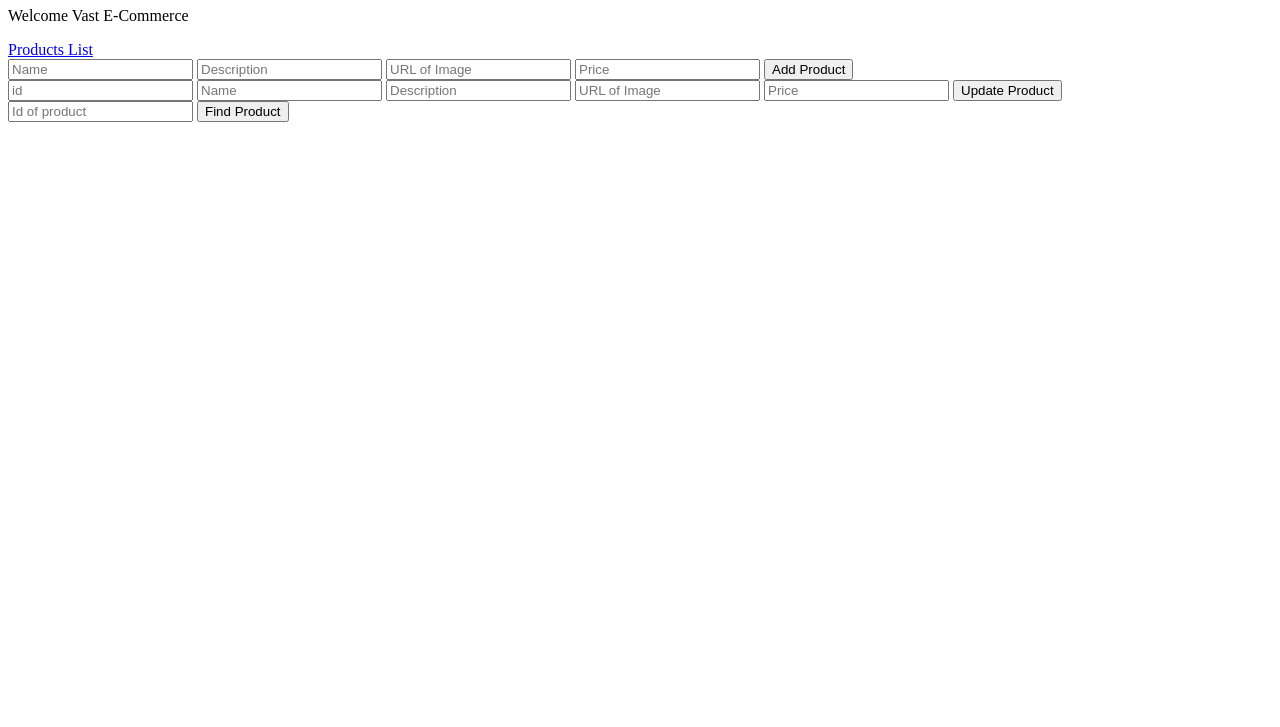
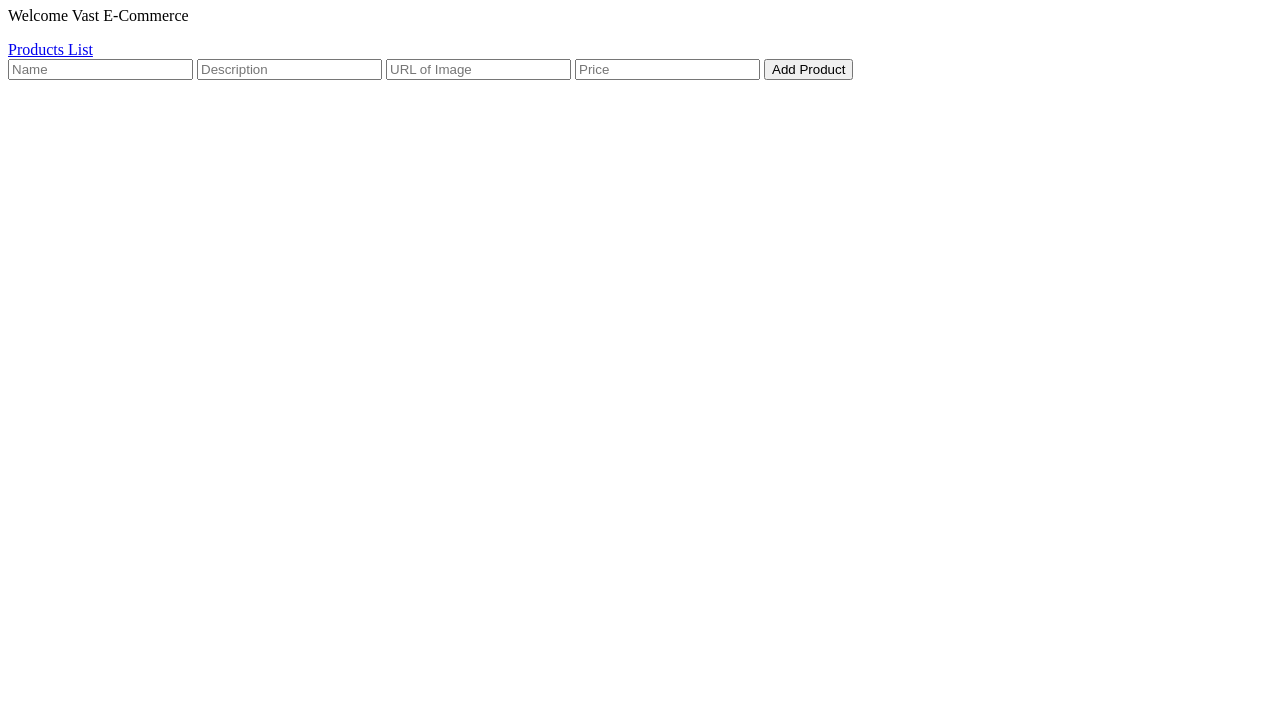
Before and after one commit to Vastro-lorde/week6AssignmentEcommerceApp, a website: page views/index.html in a window 1280 px wide. Shown: the part 73-800 px from the top of the page. Drawn offline with Linux system fonts and the light colour scheme.

```diff
--- a/views/index.html
+++ b/views/index.html
@@ -17,18 +17,6 @@
         <input type="number" name="price" id="" placeholder="Price">
         <input type="submit" value="Add Product">
     </form>
-    <form action="/products" method="PUT">
-        <input type="number" name="" id="" placeholder="id">
-        <input type="text" name="name" id="" placeholder="Name">
-        <input type="text" name="description" id="" placeholder="Description">
-        <input type="url" name="image" id="" placeholder="URL of Image">
-        <input type="number" name="price" id="" placeholder="Price">
-        <input type="submit" value="Update Product">
-    </form>
-    <form action="/product/:id" method="GET">
-        <input type="number" name="id" id="" placeholder="Id of product">
-        <input type="submit" value="Find Product">
-    </form>
 
 </body>
 </html>
```
